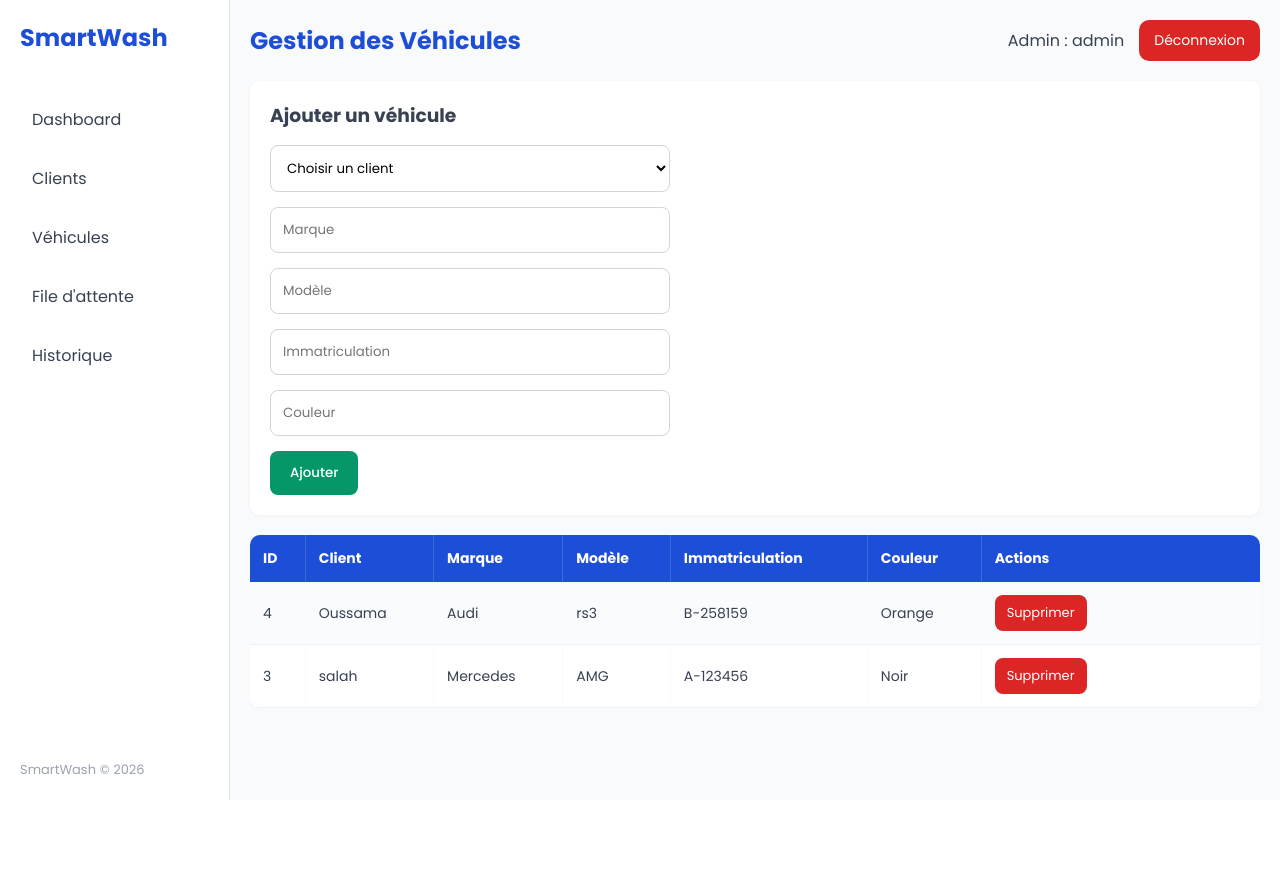
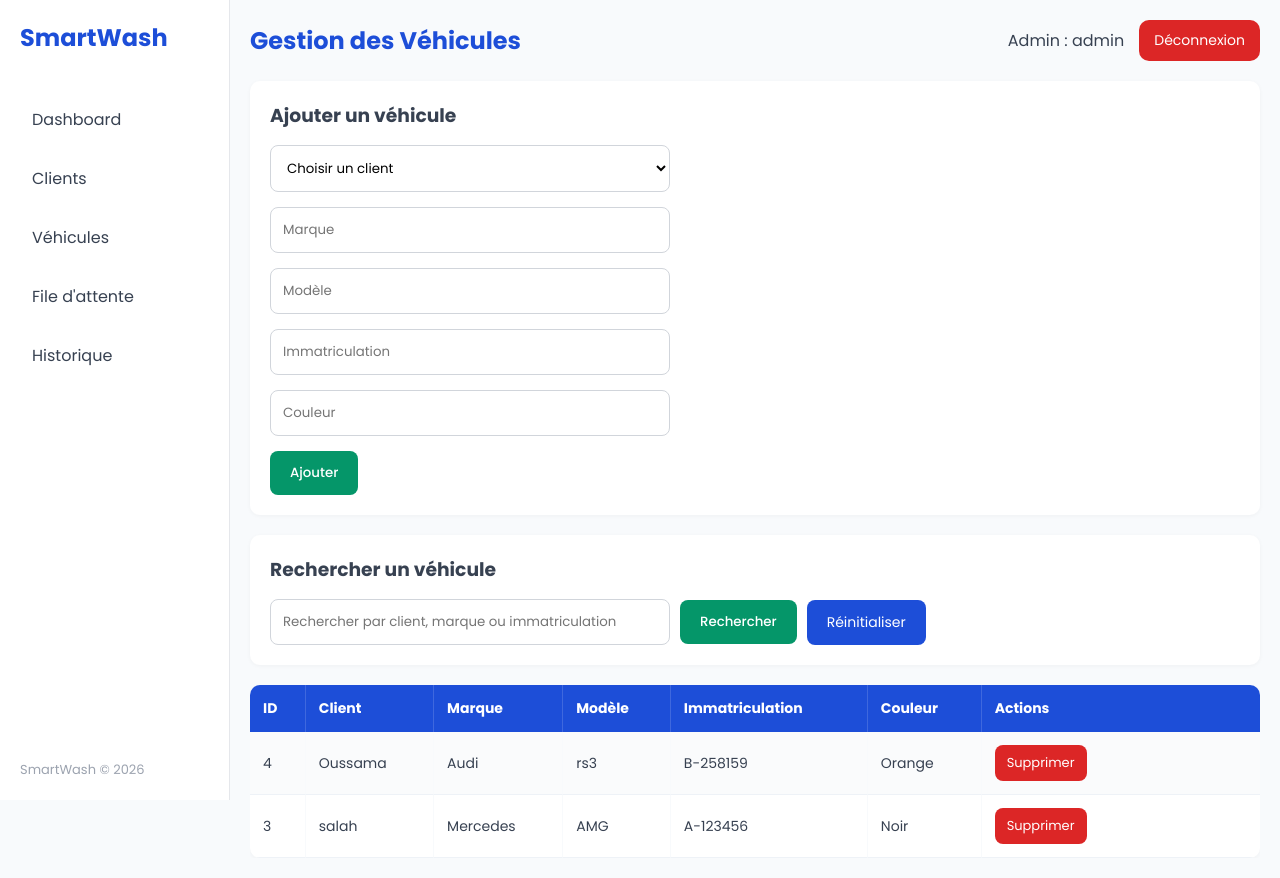
Before and after one commit to medalae0005/PFE, a PHP site: page /voitures.php in a window 1280 px wide. Before the commit the page ends 800 px from the top, so only its background shows below. Run offline with PHP 8.4, Linux system fonts and the light colour scheme; a user stored in the database is signed in; data comes from the database, SQL or seed files in the repository.

Commit message:
Implement vehicle search functionality
Added search functionality for vehicles based on client name, brand, or registration. Displayed a message if no search keyword is provided.

```diff
--- a/SmartWash/pages/voitures.php
+++ b/SmartWash/pages/voitures.php
@@ -13,6 +13,7 @@ require '../config/database.php';
 
 // Message d'erreur ou d'information
 $message = '';
+$searchMessage = '';
 
 // Ajouter une nouvelle voiture
 if (isset($_POST['ajouter'])) {
@@ -55,13 +56,44 @@ if (isset($_GET['delete'])) {
 // Récupérer la liste des clients pour le formulaire
 $clients = $pdo->query("SELECT * FROM clients ORDER BY nom ASC");
 
+// Recherche des véhicules
+$search = '';
+
+if (isset($_GET['search'])) {
+
+    $search = trim($_GET['search']);
+
+    if ($search == '') {
+        $searchMessage = "Veuillez saisir un mot-clé pour effectuer une recherche.";
+    }
+}
+
 // Récupérer la liste des voitures avec le nom du client
-$sql = "SELECT voitures.*, clients.nom
-        FROM voitures
-        INNER JOIN clients ON voitures.id_client = clients.id_client
-        ORDER BY voitures.id_voiture DESC";
+if ($search != '') {
 
-$voitures = $pdo->query($sql);
+    $sql = "SELECT voitures.*, clients.nom
+            FROM voitures
+            INNER JOIN clients ON voitures.id_client = clients.id_client
+            WHERE voitures.marque LIKE ?
+            OR voitures.modele LIKE ?
+            OR voitures.immatriculation LIKE ?
+            OR clients.nom LIKE ?
+            ORDER BY voitures.id_voiture DESC";
+
+    $stmt = $pdo->prepare($sql);
+    $stmt->execute(["%$search%", "%$search%", "%$search%", "%$search%"]);
+
+    $voitures = $stmt;
+
+} else {
+
+    $sql = "SELECT voitures.*, clients.nom
+            FROM voitures
+            INNER JOIN clients ON voitures.id_client = clients.id_client
+            ORDER BY voitures.id_voiture DESC";
+
+    $voitures = $pdo->query($sql);
+}
 ?>
 
 <!DOCTYPE html>
@@ -71,7 +103,7 @@ $voitures = $pdo->query($sql);
 <title>Voitures - SmartWash</title>
 
 <link href="https://fonts.googleapis.com/css2?family=Poppins:wght@300;400;500;600;700&display=swap" rel="stylesheet">
-<link rel="stylesheet" href="../assets/css/style.css?v=3">
+<link rel="stylesheet" href="../assets/css/style.css?v=10">
 </head>
 
 <body>
@@ -162,6 +194,36 @@ $voitures = $pdo->query($sql);
 
         </section>
 
+        <!-- Barre de recherche -->
+        <section class="form-box">
+
+            <h3>Rechercher un véhicule</h3>
+
+            <form method="GET" class="search-form">
+
+                <input type="text"
+                       name="search"
+                       placeholder="Rechercher par client, marque ou immatriculation"
+                       value="<?php echo $search; ?>">
+
+                <button type="submit">
+                    Rechercher
+                </button>
+
+                <a href="voitures.php" class="btn-back">
+                    Réinitialiser
+                </a>
+
+            </form>
+
+            <?php
+            if ($searchMessage != '') {
+                echo "<div class='error'>" . $searchMessage . "</div>";
+            }
+            ?>
+
+        </section>
+
         <!-- Tableau des véhicules -->
         <section class="table-container">
 
```
